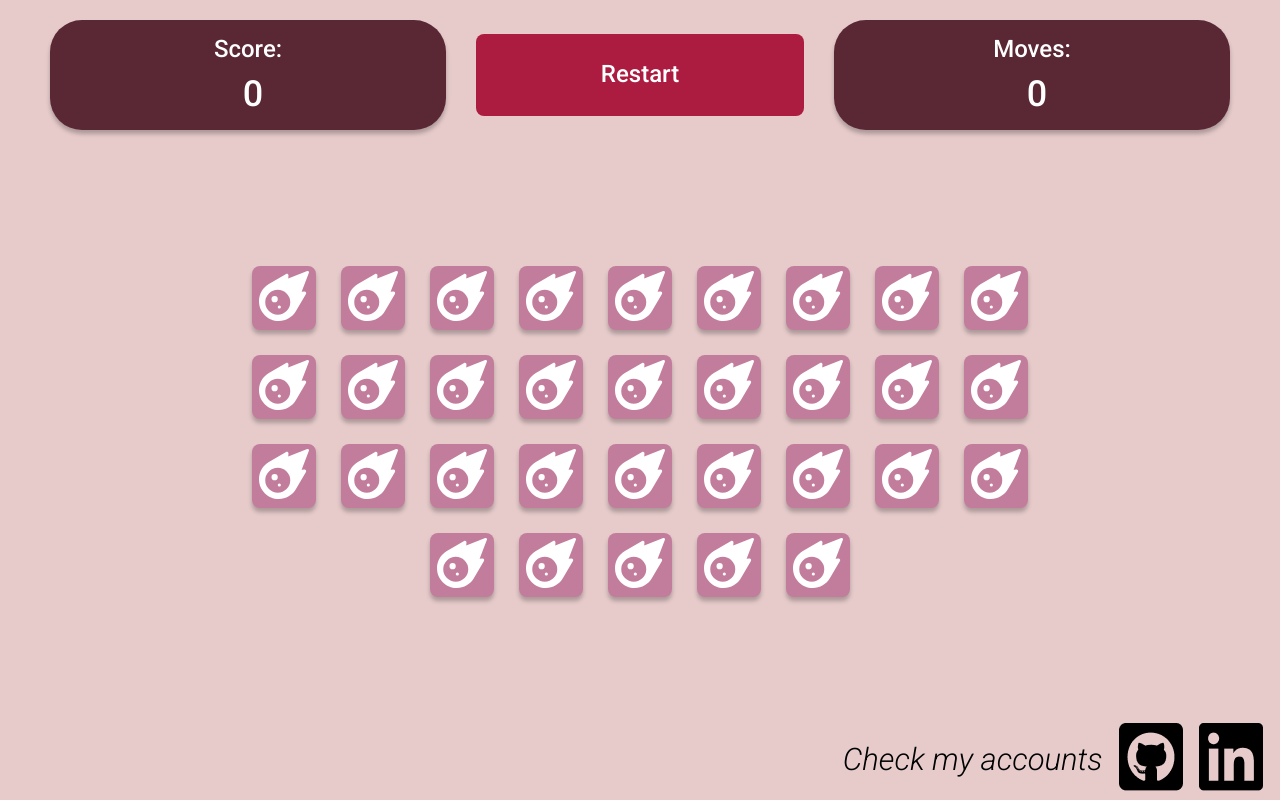
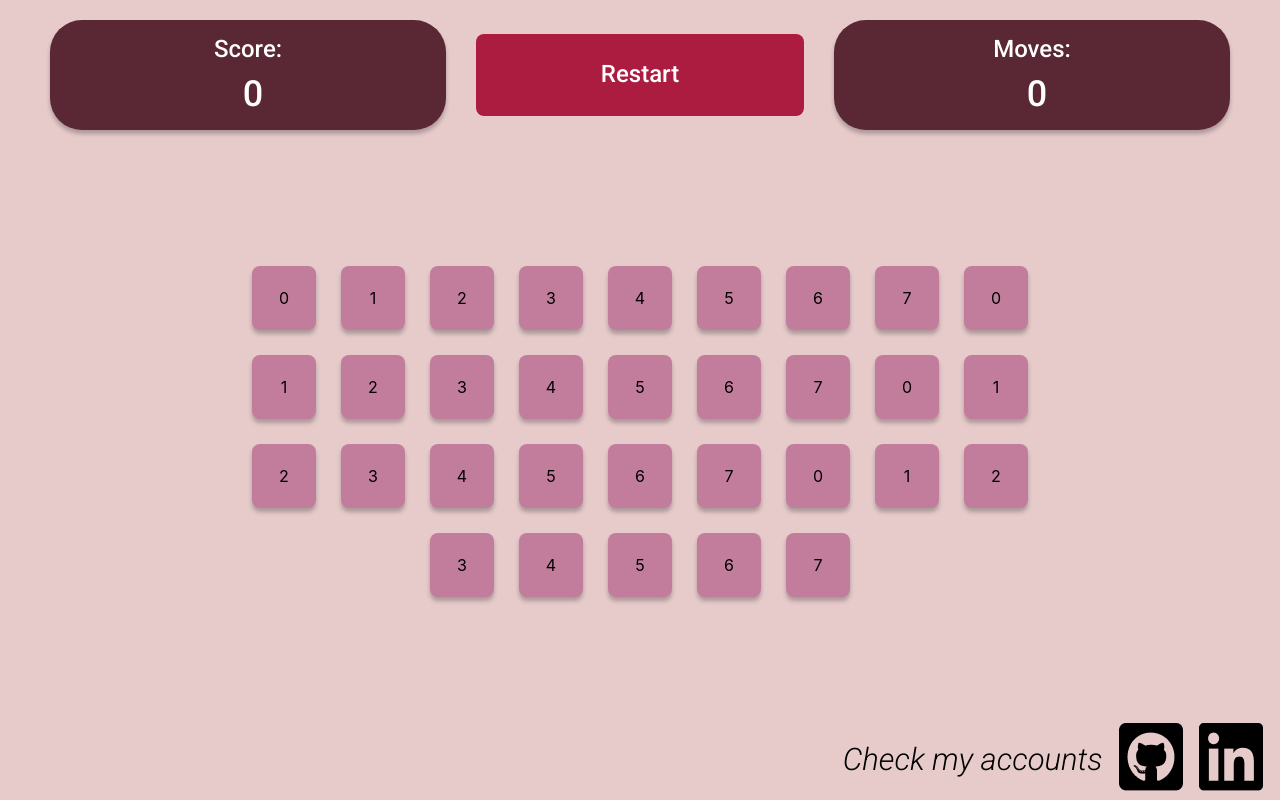
Before and after one commit to WeronikaCzepiela/memory-game, a React (Create React App) app: page / in a window 1280 px wide. Built offline with nearby package versions, Linux system fonts and the light colour scheme.

Commit message:
Debug function that changes state of blocks on click

```diff
--- a/src/App.jsx
+++ b/src/App.jsx
@@ -11,16 +11,19 @@ const App = () => {
   const [moves, setMoves] = useState(0)
   const [score, setScore] = useState(0)
 
-  const onClick = (vector, id) => {
-    updateMoves()
+  const onClick = (vector, id, complete) => {
+    updateMoves(complete)
     let updatedBlocks
     updatedBlocks = changeBlockOnClicked(id)
+    // setTimeout(removeCompletedBlocks, 3000, vector, id, updatedBlocks)
     updatedBlocks = removeCompletedBlocks(vector, id, updatedBlocks)
     setBlocks(updatedBlocks)
   }
 
-  const updateMoves = () => {
-    setMoves(moves + 1)
+  const updateMoves = (complete) => {
+    if (!complete) {
+      setMoves(moves + 1)
+    }
   }
 
   const changeBlockOnClicked = (id) => {
@@ -40,12 +43,12 @@ const App = () => {
   const removeCompletedBlocks = (vector, id, updatedBlocks) => {
     const updatedMoves = moves + 1
     let newBlocks = []
-    if (updatedMoves % 2 === 0) {
-      const clickedBlock = updatedBlocks.find((block) => block.clicked && !block.complete)
-      if (clickedBlock.vector === vector) {
+    const clickedBlock = updatedBlocks.filter((block) => block.clicked && !block.complete)
+    if (updatedMoves % 2 === 0 && clickedBlock.length !== 0) {
+      if (clickedBlock[0].vector === clickedBlock[1].vector) {
         setScore(score + 1)
         newBlocks = updatedBlocks.map((block) => {
-          if (block.id === clickedBlock.id || block.id === id) {
+          if (block.id === clickedBlock[0].id || block.id === clickedBlock[1].id) {
             return {
               ...block,
               complete: true,
--- a/src/components/GameItem/GameItem.jsx
+++ b/src/components/GameItem/GameItem.jsx
@@ -1,42 +1,11 @@
 import './GameItem.scss'
 import { useWindowDimensions } from '../../utils/hookes/useWindowDimensions'
-import KnifeAndFork from '../Icons/Ghost'
-import Ghost from '../Icons/Ghost'
-import PuzzlePiece from '../Icons/PuzzlePiece'
-import HatWizzard from '../Icons/HatWizzard'
-import ChessKnight from '../Icons/ChessKnight'
-import ChessRook from '../Icons/ChessRook'
-import Hippo from '../Icons/Hippo'
-import Poo from '../Icons/Poo'
-import Umbrella from '../Icons/Umbrella'
-import Droplet from '../Icons/Droplet'
-import MugSaucer from '../Icons/MugSaucer'
-import Bug from '../Icons/Bug'
-import UserSecret from '../Icons/UserSecret'
-import Anchor from '../Icons/Anchor'
-import Leaf from '../Icons/Leaf'
-import Virus from '../Icons/Virus'
-import Dragon from '../Icons/Dragon'
-import LightBulb from '../Icons/LightBulb'
-import TruckMonster from '../Icons/TruckMonster'
-import WineGlass from '../Icons/WineGlass'
-import Vial from '../Icons/Vial'
-import Volcano from '../Icons/Volcano'
-import Suitcase from '../Icons/Suitcase'
-import Socks from '../Icons/Socks'
-import Snowman from '../Icons/Snowman'
-import ShoePrints from '../Icons/ShoePrints'
-import SackDollar from '../Icons/SackDollar'
-import PiggyBank from '../Icons/PiggyBank'
-import PizzaSlice from '../Icons/PizzaSlice'
-import Paw from '../Icons/Paw'
-import Meteor from '../Icons/Meteor'
 
-export const GameItem = ({ id, order, vector, complete, clicked, onClick }) => {
+export const GameItem = ({ id, vector, complete, clicked, onClick }) => {
   const { width } = useWindowDimensions()
 
   const handleOnClick = () => {
-    onClick(vector, id)
+    onClick(vector, id, complete)
   }
 
   return (
@@ -45,13 +14,14 @@ export const GameItem = ({ id, order, vector, complete, clicked, onClick }) => {
         complete ? 'item-complete' : ''
       }`}
       onClick={handleOnClick}>
-      <div>
-        <Meteor width={50} height={50} fill={'white'} />
-      </div>
+      {' '}
+      {vector}
+      <div>{/*<Meteor width={50} height={50} fill={'white'} />*/}</div>
     </div>
   )
 }
 
 // className={`vector ${clicked ? 'vector-clicked' : ''} ${
 //     complete ? 'vector-complete' : ''
-// }`}
+// }`}>
+// {vector}
--- a/src/components/GameItem/GameItem.scss
+++ b/src/components/GameItem/GameItem.scss
@@ -19,6 +19,8 @@
 
 .item-complete {
   opacity: 0;
+  user-select: none;
+  cursor: auto;
 }
 
 .vector {
```
